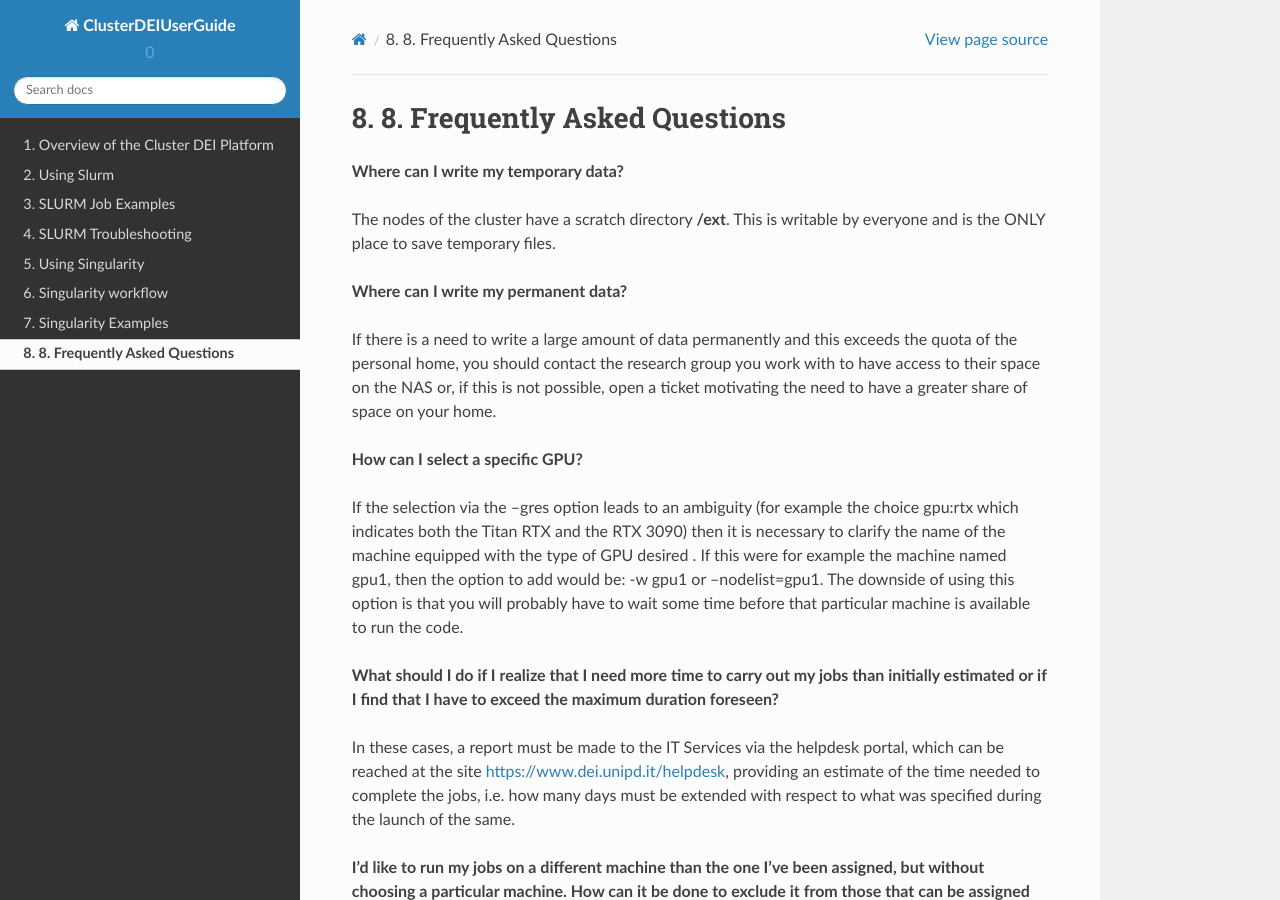
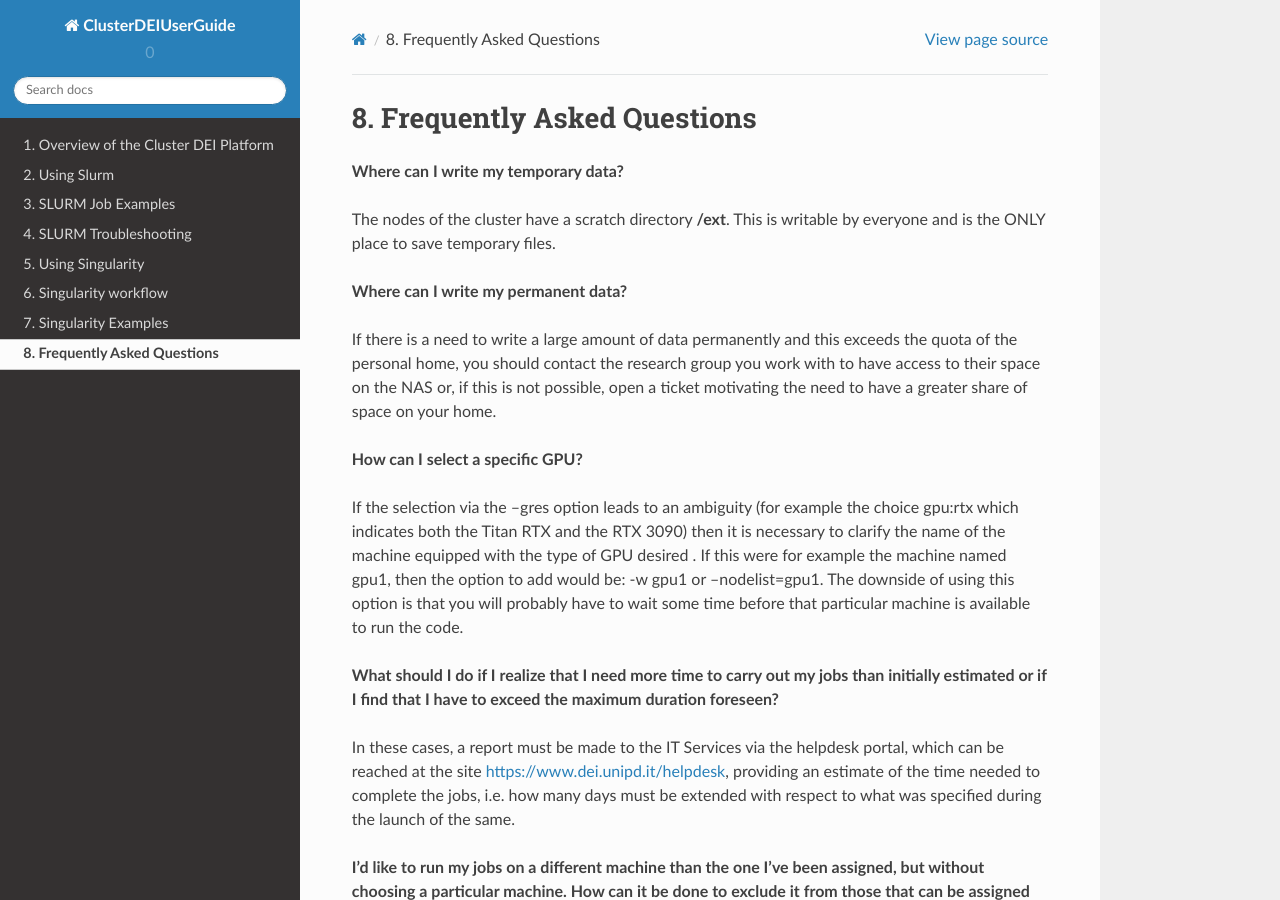
Before and after one commit to agostinoandriolo/clusterDEIguide, a Sphinx documentation site: the page built from ClusterDEIUserGuide-master/docs/FAQ.rst, in a window 1280 px wide and 900 px high. Built offline with Sphinx 7.4.7 and the Read the Docs theme 2.0.0, drawn with Linux system fonts in a browser that asks for light colours.

Commit message:
Update FAQ.rst

```diff
--- a/ClusterDEIUserGuide-master/docs/FAQ.rst
+++ b/ClusterDEIUserGuide-master/docs/FAQ.rst
@@ -1,4 +1,4 @@
-8. Frequently Asked Questions
+Frequently Asked Questions
 ==============================
 .. |br| raw:: html
 
```
